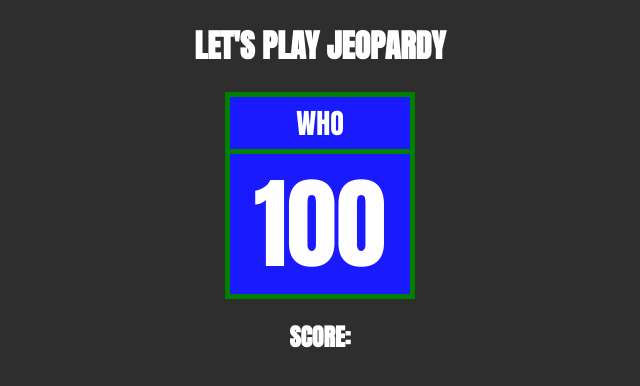
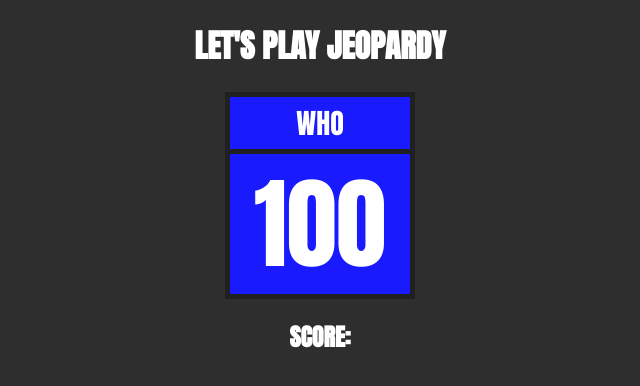
Before and after one commit to tOMm256/Alpha, a plain HTML site: page index.html in a window 1280 px wide. Shown: the whole page, without its empty margins (320-960 px from the left). Drawn offline with Linux system fonts and the light colour scheme.

Commit message:
Update style.css

```diff
--- a/style.css
+++ b/style.css
@@ -15,7 +15,7 @@ body {
 
 #game {
     display: flex;
-    background-color: green;
+    background-color: rgb(32,32,32);
 }
 
 
```
